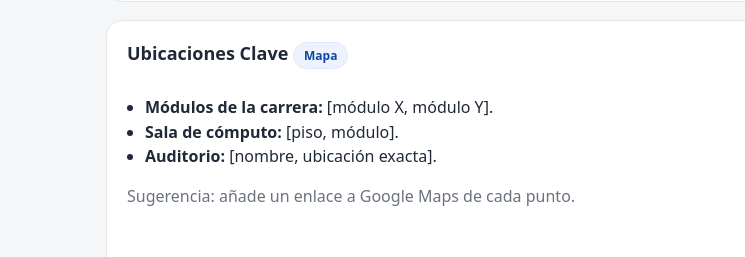
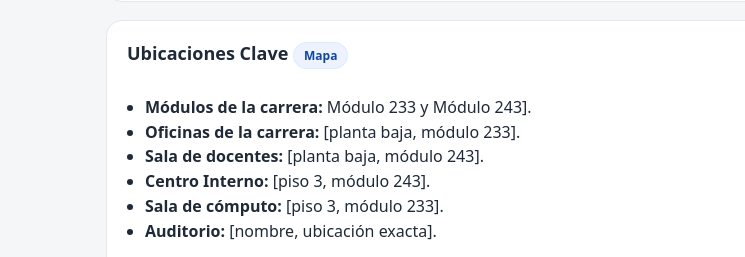
Before and after one commit to micaelamolina200-netizen/uagrm-info, a plain HTML site: page index.html in a window 1280 px wide. Shown: the part 3328-3585 px from the top of the page, 0-745 px from the left. Drawn offline with Linux system fonts and the light colour scheme; grey boxes are pictures that could not be loaded.

Commit message:
Update index.html

```diff
--- a/index.html
+++ b/index.html
@@ -258,8 +258,11 @@
       <div class="two-col">
         <div>
           <ul class="list">
-            <li><strong>Módulos de la carrera:</strong> [módulo X, módulo Y].</li>
-            <li><strong>Sala de cómputo:</strong> [piso, módulo].</li>
+            <li><strong>Módulos de la carrera:</strong> Módulo 233 y Módulo 243].</li>
+            <li><strong>Oficinas de la carrera:</strong> [planta baja, módulo 233].</li>
+            <li><strong>Sala de docentes:</strong> [planta baja, módulo 243].</li>
+            <li><strong>Centro Interno:</strong> [piso 3, módulo 243].</li>
+            <li><strong>Sala de cómputo:</strong> [piso 3, módulo 233].</li>
             <li><strong>Auditorio:</strong> [nombre, ubicación exacta].</li>
           </ul>
           <p class="muted">Sugerencia: añade un enlace a Google Maps de cada punto.</p>
```
